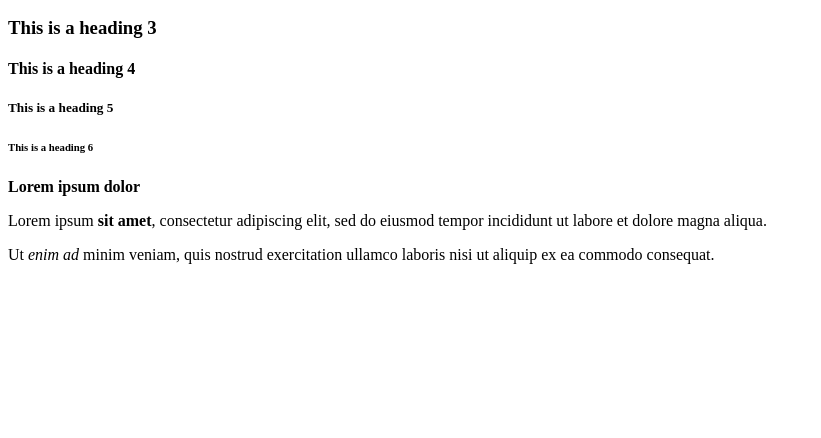
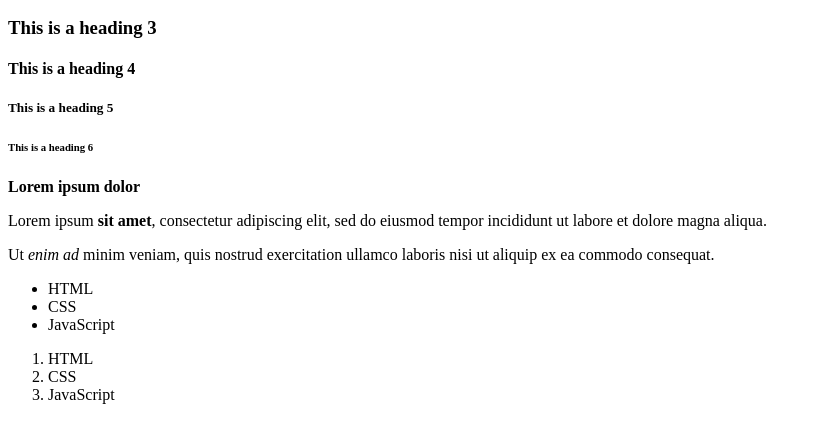
Before and after one commit to Victor-Blajan/html-boilerplate, a plain HTML site: page index.html in a window 1280 px wide. Shown: the part 136-574 px from the top of the page, without its empty margins (0-821 px from the left). Drawn offline with Linux system fonts and the light colour scheme.

Commit message:
saving my work for today

```diff
--- a/index.html
+++ b/index.html
@@ -23,5 +23,15 @@
         <p>Ut <em>enim ad</em> minim veniam, quis nostrud exercitation ullamco laboris
            nisi ut aliquip ex ea commodo consequat.
         </p>
+        <ul>
+            <li>HTML</li>
+            <li>CSS</li>
+            <li>JavaScript</li>
+        </ul>
+        <ol>
+            <li>HTML</li>
+            <li>CSS</li>
+            <li>JavaScript</li>
+        </ol>
     </body>
 </html>
```
Also changed, not shown: lists.html (+8 -0 lines).
